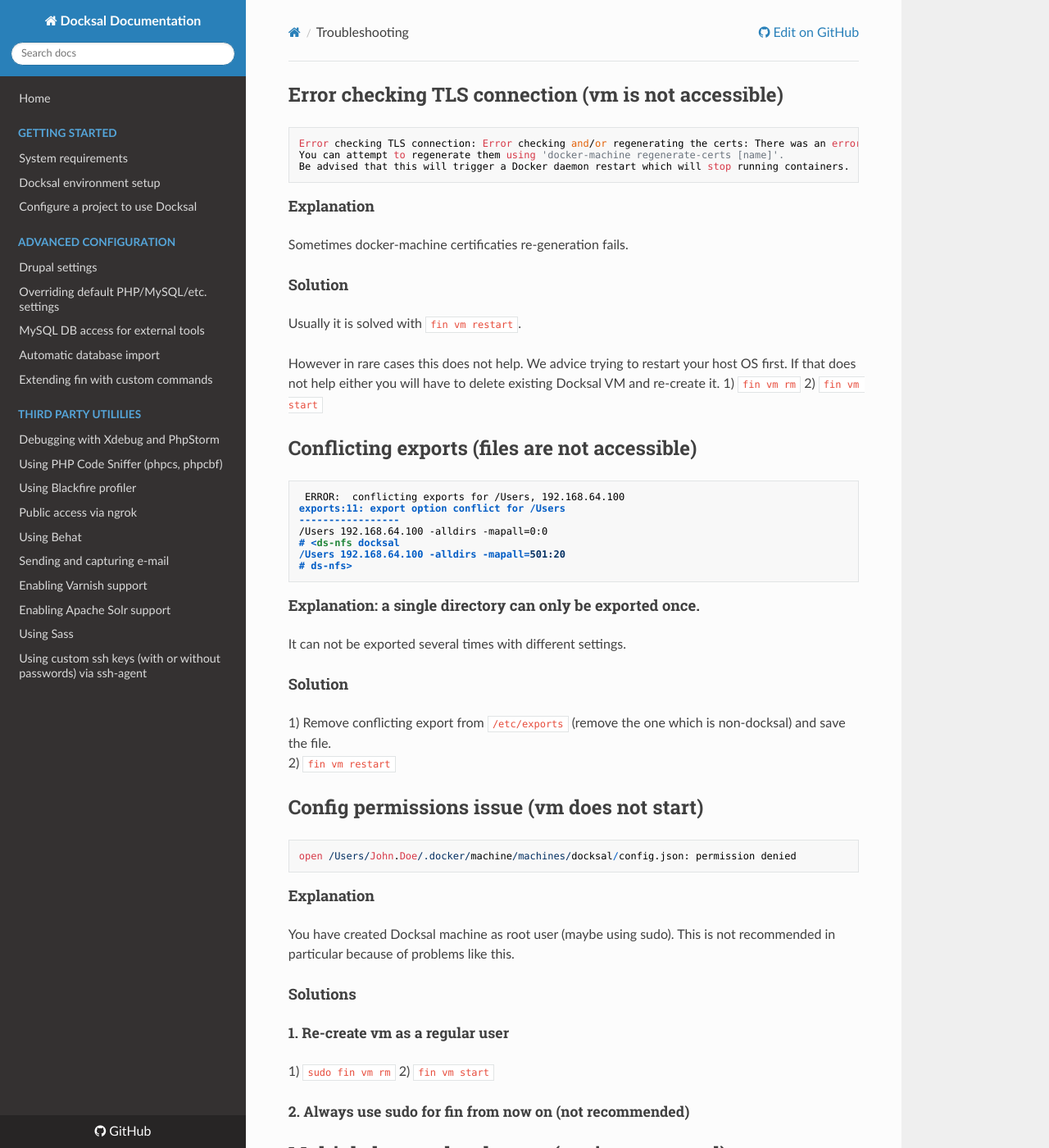
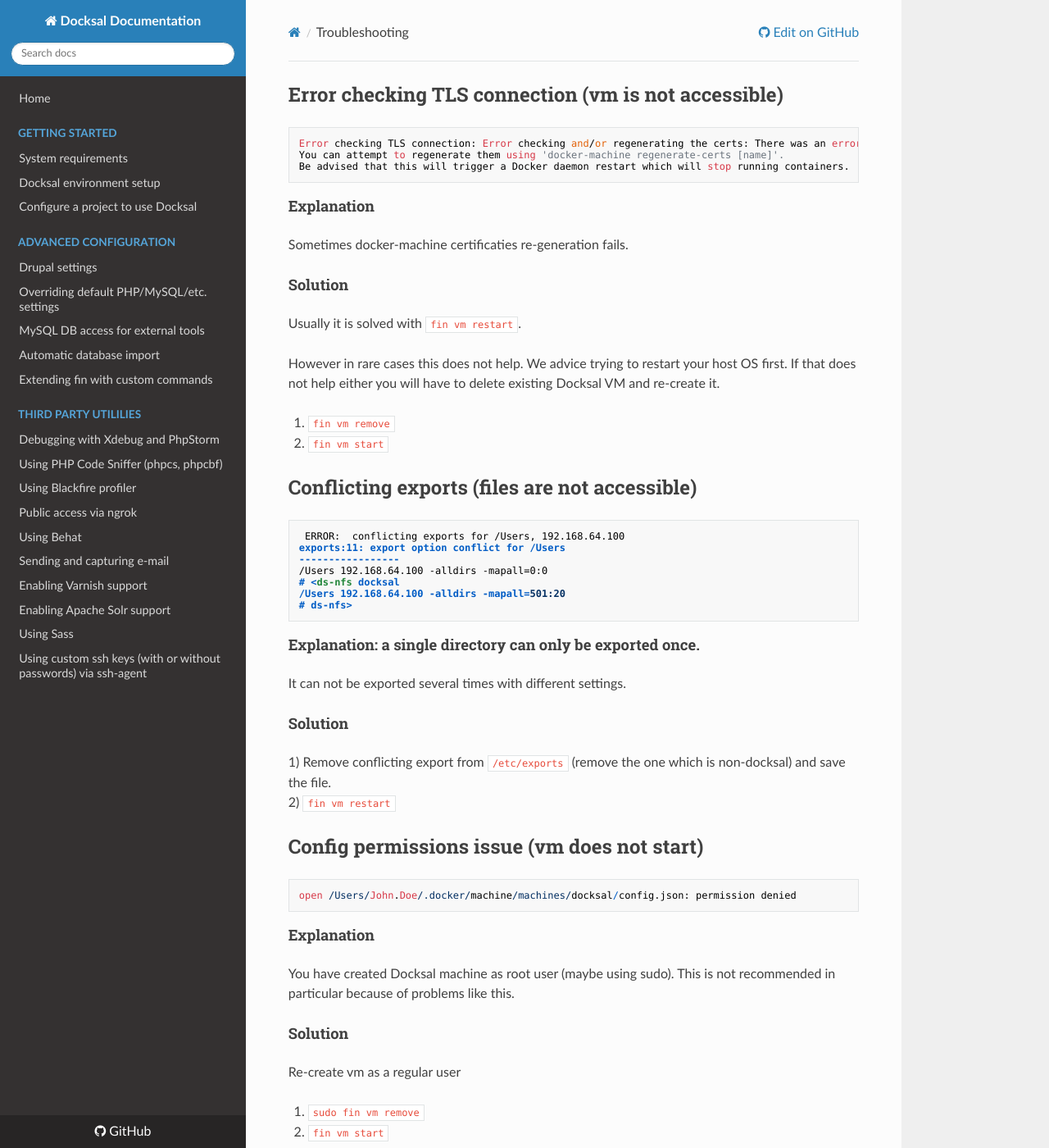
Before and after one commit to docksal/docksal, an MkDocs documentation site: the page built from docs/troubleshooting.md, in a window 1280 px wide and 1400 px high. Shown: the whole window at 82% size. Built offline with MkDocs 1.6.1, drawn with Linux system fonts in a browser that asks for light colours; nearby versions of some CDN libraries; old or Windows-style settings are respelled for this version of MkDocs; some of the changed text lies outside the part shown.

Commit message:
Update troubleshooting.md

````diff
--- a/docs/troubleshooting.md
+++ b/docs/troubleshooting.md
@@ -15,8 +15,9 @@ Usually it is solved with `fin vm restart`.
 
 However in rare cases this does not help. We advice trying to restart your host OS first.
 If that does not help either you will have to delete existing Docksal VM and re-create it.
-1) `fin vm rm`
-2) `fin vm start`
+
+1. `fin vm remove`
+2. `fin vm start`
 
 
 ## Conflicting exports (files are not accessible)
@@ -48,11 +49,11 @@ open /Users/John.Doe/.docker/machine/machines/docksal/config.json: permission de
 You have created Docksal machine as root user (maybe using sudo).
 This is not recommended in particular because of problems like this.
 
-#### Solutions
-##### 1. Re-create vm as a regular user
-1) `sudo fin vm rm`
-2) `fin vm start`
-##### 2. Always use sudo for fin from now on (not recommended)
+#### Solution
+Re-create vm as a regular user
+
+1. `sudo fin vm remove`
+2. `fin vm start`
 
 ## Multiple host-only adapters (vm is not created)
 
@@ -60,7 +61,7 @@ This is not recommended in particular because of problems like this.
 Error with pre-create check: "VirtualBox is configured with multiple host-only adapters with the same IP \"192.168.64.1\". Please remove one."
 ```
 
-1) Open VirtulBox UI
-2) Open Preferences > Network tab
-3) Click "Host-only Netwirks" tab
-4) Click through adapters in list and delete the ones with `192.168.64.1` IP
+1. Open VirtulBox UI
+2. Open Preferences > Network tab
+3. Click "Host-only Netwirks" tab
+4. Click through adapters in list and delete the ones with `192.168.64.1` IP
````
